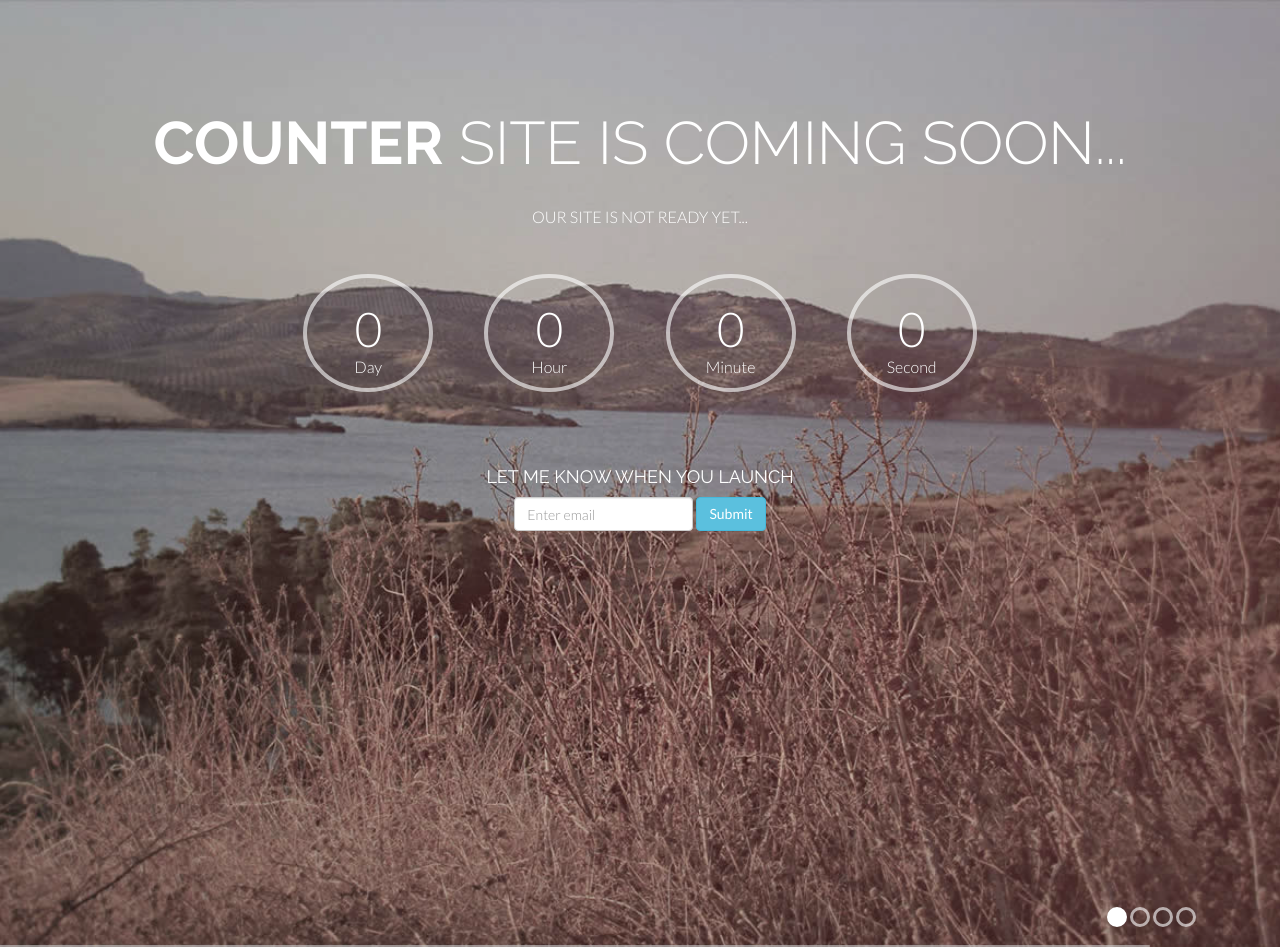
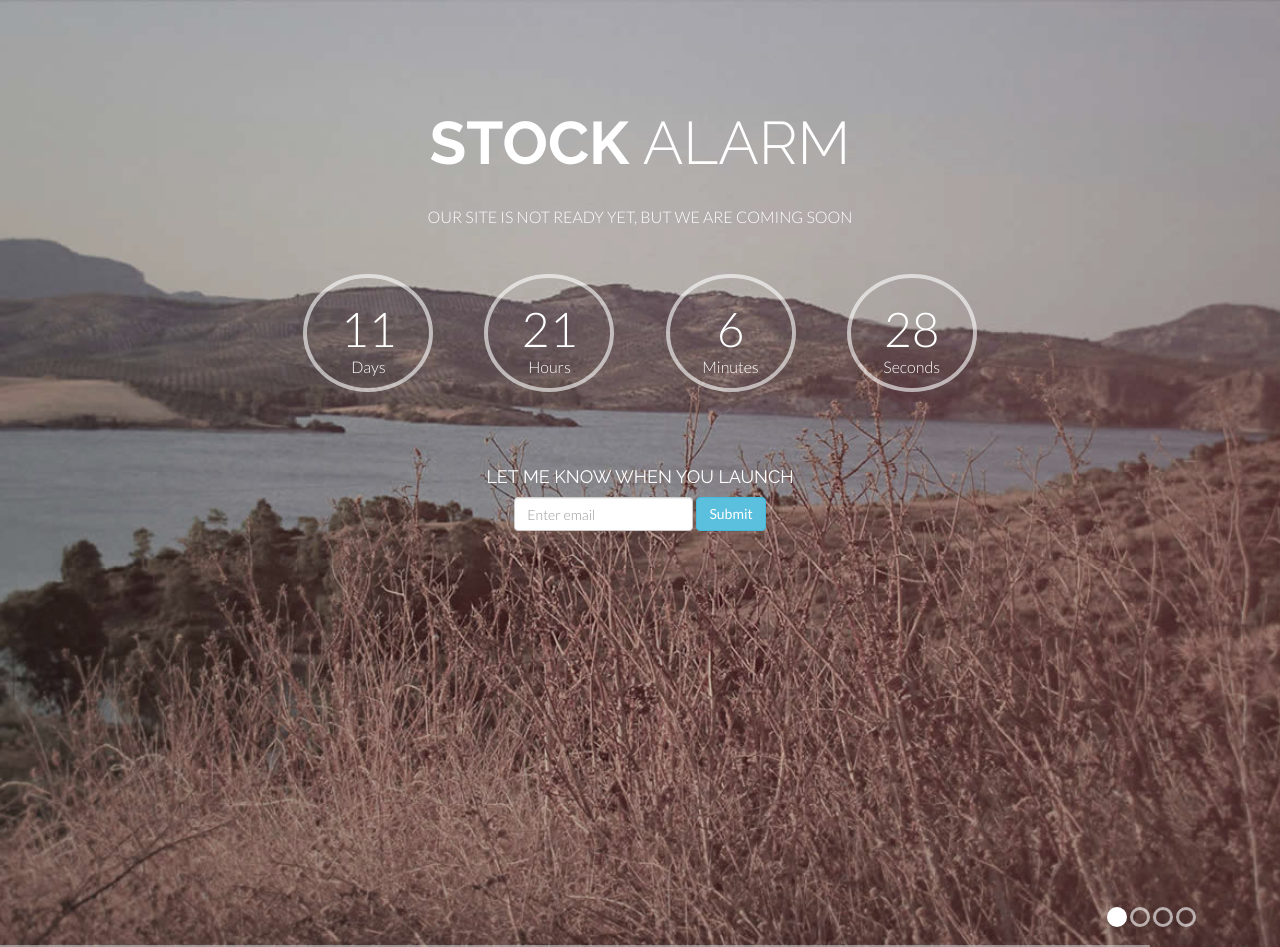
Before and after one commit to Minyeob/Stock, a Django app: page / in a window 1280 px wide. Run offline with Django 3.2, Linux system fonts and the light colour scheme; some libraries are stand-ins or nearby versions.

Commit message:
modify js

```diff
--- a/templates/counter/Theme/assets/js/soon/custom.js
+++ b/templates/counter/Theme/assets/js/soon/custom.js
@@ -6,7 +6,7 @@
     * Set your date here  (YEAR, MONTH (0 for January/11 for December), DAY, HOUR, MINUTE, SECOND)
     * according to the GMT+0 Timezone
     **/
-    var launch = new Date(2015, 06, 14, 11, 00);
+    var launch = new Date(2017, 07, 29, 12, 00, 00);
     /**
     * The script
     **/
@@ -20,11 +20,11 @@
     function setDate(){
         var now = new Date();
         if( launch < now ){
-            days.html('<h1>0</H1><p>Day</p>');
-            hours.html('<h1>0</h1><p>Hour</p>');
-            minutes.html('<h1>0</h1><p>Minute</p>');
-            seconds.html('<h1>0</h1><p>Second</p>');
-            message.html('OUR SITE IS NOT READY YET...');
+            days.html('<h1>13</H1><p>Day</p>');
+            hours.html('<h1>2</h1><p>Hour</p>');
+            minutes.html('<h1>4</h1><p>Minute</p>');
+            seconds.html('<h1>35</h1><p>Second</p>');
+            message.html('<p>now</p>');
         }
         else{
             var s = -now.getTimezoneOffset()*60 + (launch.getTime() - now.getTime())/1000;
--- a/templates/counter/Theme/index.html
+++ b/templates/counter/Theme/index.html
@@ -34,7 +34,7 @@
         <div class="container">
             <header>
                 <!-- HEADLINE -->
-                <h1 data-animated="GoIn"><b>COUNTER</b> site is coming soon...</h1>
+                <h1 data-animated="GoIn"><b>Stock</b> Alarm</h1>
             </header>
             <!-- START TIMER -->
             <div id="timer" data-animated="FadeIn">
```
